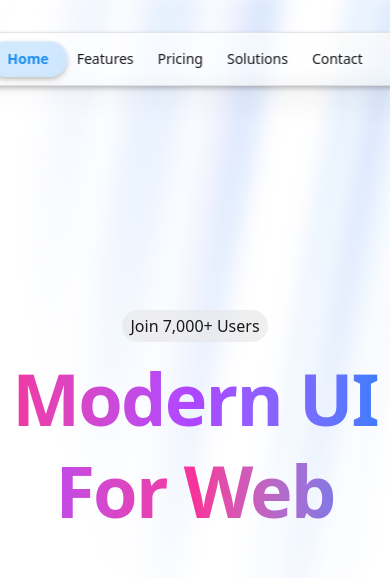
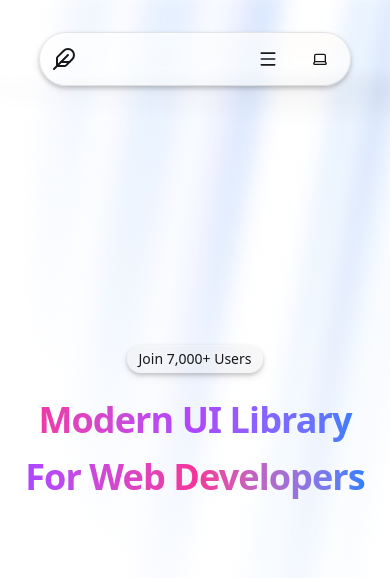
Before and after one commit to Qaisar-Mateen/Landing, a Next.js app: page / in a window 390 px wide. Shown: the top 578 px of the page. Built offline with nearby package versions, Linux system fonts and the light colour scheme.

Commit message:
feat: enhance NavBar with mobile menu functionality and responsive capsule indicator

```diff
--- a/app/globals.css
+++ b/app/globals.css
@@ -273,6 +273,10 @@
     .nav-capsule-indicator {
       transition: none !important;
     }
+    /* Hide the desktop indicator on small screens for mobile layout */
+    @media (max-width: 639px) {
+      .nav-capsule-indicator { display: none !important; }
+    }
   }
 
   /* Depth shadow utilities (from app/depth.css variables) */
--- a/app/page.tsx
+++ b/app/page.tsx
@@ -1,13 +1,13 @@
-
+'use client';
 
 export default function Home() {
   return (
-    <div className="min-h-screen w-full flex items-center justify-center bg-white dark:bg-black">
-      <div className="text-center space-y-5 max-w-2xl z-10">
-        <p className="py-1 px-2 bg-zinc-200/60 dark:bg-zinc-900/40 backdrop-blur-sm font-light rounded-full text-zinc-900 dark:text-white inline-block">Join 7,000+ Users</p>
+    <div className="min-h-screen w-full flex items-center justify-center bg-white dark:bg-black px-4 sm:px-0">
+      <div className="text-center space-y-6 max-w-2xl z-5 py-16 sm:py-0">
+        <p className="py-1 px-3 bg-zinc-200/30 dark:bg-zinc-900/30 backdrop-blur-sm font-light rounded-full text-zinc-900 dark:text-white inline-block text-sm sm:text-base shadow-m">Join 7,000+ Users</p>
         <div className="space-y-3">
-          <h1 className="text-7xl tracking-tight bg-clip-text bg-gradient-to-r from-pink-500 via-purple-500 to-blue-500 text-transparent h-20 font-semibold">Modern UI Library</h1>
-          <h3 className="text-7xl tracking-tight bg-clip-text bg-gradient-to-r from-purple-500 via-pink-500 to-blue-500 text-transparent h-20 font-semibold">For Web Developers</h3>
+          <h1 className="text-4xl sm:text-7xl tracking-tight bg-clip-text bg-linear-to-r from-pink-500 via-purple-500 to-blue-500 text-transparent font-semibold leading-tight">Modern UI Library</h1>
+          <h3 className="text-4xl sm:text-7xl tracking-tight bg-clip-text bg-linear-to-r from-purple-500 via-pink-500 to-blue-500 text-transparent font-semibold leading-tight">For Web Developers</h3>
         </div>
       </div>
     </div>
--- a/components/nav-bar.tsx
+++ b/components/nav-bar.tsx
@@ -1,7 +1,7 @@
 "use client"
 
 import React, { useEffect, useRef, useState } from "react";
-import { Feather } from "lucide-react";
+import { Feather, Menu, X } from "lucide-react";
 import Link from "next/link";
 import { usePathname } from "next/navigation";
 import { ThemeToggle } from "./theme-toggle";
@@ -60,17 +60,45 @@ const NavBar = () => {
         }
     }, [pathname])
 
+    const [mobileOpen, setMobileOpen] = useState(false)
+    const menuRef = useRef<HTMLDivElement | null>(null)
+
+    // Close mobile menu when path changes
+    useEffect(() => setMobileOpen(false), [pathname])
+
+    // close on outside click
+    useEffect(() => {
+      const onClick = (e: MouseEvent) => {
+        if (!mobileOpen) return
+        if (!menuRef.current) return
+        const target = e.target as Node
+        if (!menuRef.current.contains(target) && menuRef.current !== target) {
+          setMobileOpen(false)
+        }
+      }
+      const onKey = (e: KeyboardEvent) => {
+        if (e.key === "Escape") setMobileOpen(false)
+      }
+      document.addEventListener("mousedown", onClick)
+      document.addEventListener("keydown", onKey)
+      return () => {
+        document.removeEventListener("mousedown", onClick)
+        document.removeEventListener("keydown", onKey)
+      }
+    }, [mobileOpen])
+
     return (
-        <nav ref={navRef} className="site-nav glass-nav z-10 top-8 left-1/2 -translate-x-1/2 fixed flex items-center gap-4 py-2 px-3 rounded-full border border-zinc-200 dark:border-zinc-800 text-zinc-900 dark:text-white shadow-m transition-colors duration-200 ease-in-out" style={{ willChange: 'transform, opacity, background-color, color' }}>
+        <nav ref={navRef} className="site-nav glass-nav z-10 top-8 left-1/2 -translate-x-1/2 fixed w-[80vw] sm:w-auto flex items-center justify-between sm:justify-start gap-4 py-2 px-3 rounded-full border border-zinc-200 dark:border-zinc-800 text-zinc-900 dark:text-white shadow-m transition-colors duration-200 ease-in-out" style={{ willChange: 'transform, opacity, background-color, color' }}>
             <Link href='/' aria-label="Home" className="flex items-center gap-2 z-20">
                 <Feather className="h-6 w-6 text-zinc-900 dark:text-white" aria-hidden="true" />
             </Link>
 
-            <div ref={itemsContainerRef} className="relative flex items-center gap-2">
-                {/* moving indicator */}
+            {/* Desktop items */}
+            <div ref={itemsContainerRef} className="relative hidden sm:flex items-center gap-2">
+                {/* moving indicator (only on sm+) */}
                 <div
                   aria-hidden
-                  className="nav-capsule-indicator bg-primary/20 dark:bg-primary/10 rounded-full shadow-m pointer-events-none"
+                  className="nav-capsule-indicator hidden sm:block bg-primary/20 dark:bg-primary/10 rounded-full shadow-m pointer-events-none"
                   style={{
                     transform: `translateX(${indicator.left}px) translateY(-50%)`,
                     width: indicator.width ? `${indicator.width}px` : "0px",
@@ -82,7 +110,7 @@ const NavBar = () => {
                 {navItems.map((item) => {
                     const active = isActive(item.href)
                     return (
-                        <Link key={item.href} href={item.href}>
+                        <Link key={item.href} href={item.href} className="hidden sm:inline-flex">
                           <span
                             ref={(el) => { itemRefs.current[item.href] = el }}
                             aria-current={active ? 'page' : undefined}
@@ -95,9 +123,42 @@ const NavBar = () => {
                 })}
             </div>
 
-            <div className="ml-3 z-20">
+            {/* Mobile menu button */}
+            <div className="ml-3 flex items-center gap-2">
+              <button
+                type="button"
+                aria-expanded={mobileOpen}
+                aria-label="Toggle menu"
+                onClick={() => setMobileOpen((s) => !s)}
+                className="p-2 rounded-md bg-transparent hover:bg-zinc-100 dark:hover:bg-zinc-800 sm:hidden z-30"
+              >
+                {mobileOpen ? <X className="w-5 h-5"/> : <Menu className="w-5 h-5"/>}
+              </button>
+              <div className="ml-2">
                 <ThemeToggle />
+              </div>
             </div>
+
+            {/* Mobile panel */}
+            {mobileOpen && (
+              <div ref={menuRef} className="absolute top-full mt-3 right-4 left-auto w-[80vw] sm:left-1/2 sm:-translate-x-1/2 sm:w-[min(92vw,420px)] bg-background text-foreground rounded-xl shadow-lg ring-1 ring-zinc-900/5 p-3 z-40">
+                <nav aria-label="Mobile navigation" className="flex flex-col gap-1">
+                  {navItems.map((item) => {
+                    const active = isActive(item.href)
+                    return (
+                      <Link
+                        key={item.href}
+                        href={item.href}
+                        className={`block px-3 py-2 rounded-md ${active ? 'bg-primary/10 text-primary font-semibold' : 'text-zinc-700 dark:text-zinc-200'}`}
+                        onClick={() => setMobileOpen(false)}
+                      >
+                        {item.label}
+                      </Link>
+                    )
+                  })}
+                </nav>
+              </div>
+            )}
         </nav>
     );
 }
```
